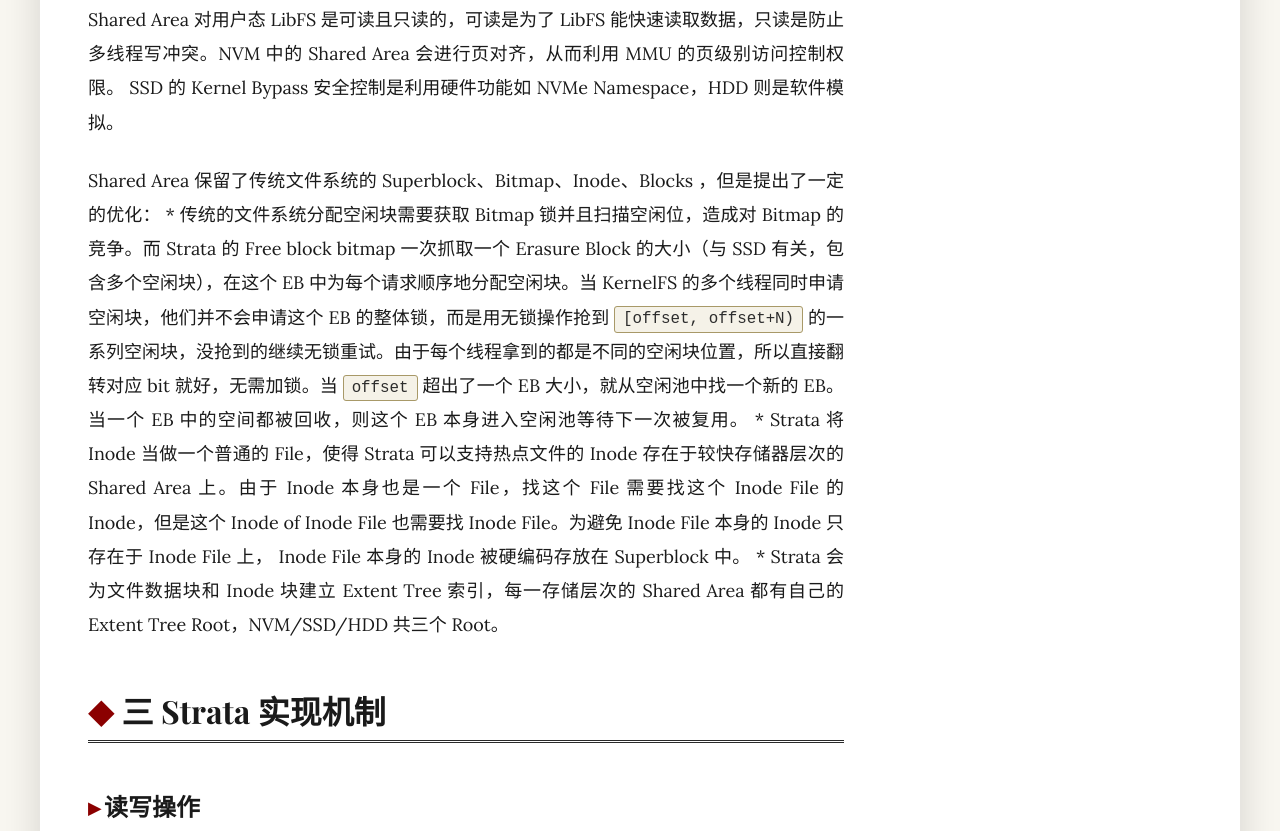
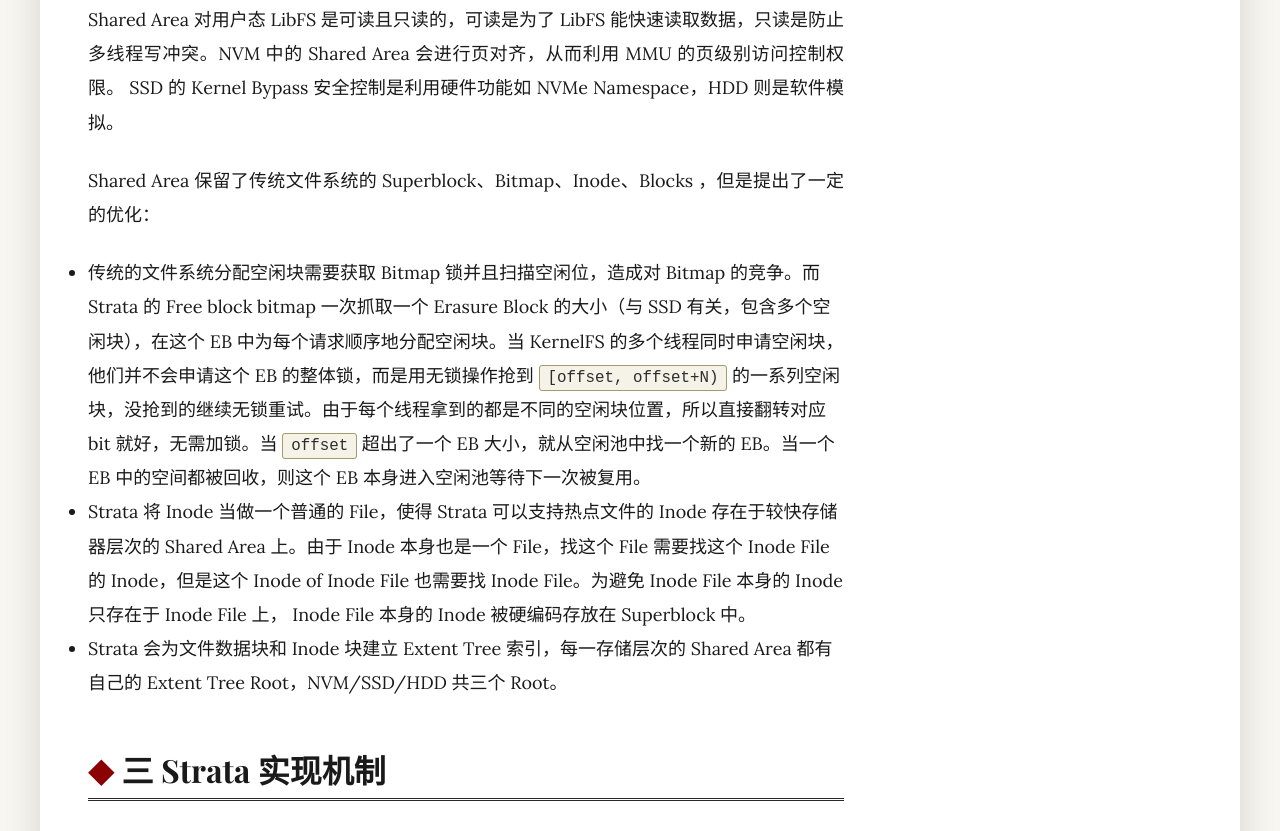
Before and after one commit to AMIRIOX/amiriox.github.io, a plain HTML site: page 2026/01/27/paper_strata/index.html in a window 1280 px wide. Shown: the part 3349-4180 px from the top of the page. Drawn offline with nearby package versions, Linux system fonts and the light colour scheme; files whose address does not match are found by name.

Commit message:
Site updated: 2026-01-28 22:08:39

```diff
--- a/2026/01/27/paper_strata/index.html
+++ b/2026/01/27/paper_strata/index.html
@@ -193,23 +193,28 @@ Area，形成实际的、读优化形式（Read-optimized）的文件数据。Ke
 会进行页对齐，从而利用 MMU 的页级别访问控制权限。 SSD 的 Kernel Bypass
 安全控制是利用硬件功能如 NVMe Namespace，HDD 则是软件模拟。</p>
 <p>Shared Area 保留了传统文件系统的 Superblock、Bitmap、Inode、Blocks
-，但是提出了一定的优化： * 传统的文件系统分配空闲块需要获取 Bitmap
-锁并且扫描空闲位，造成对 Bitmap 的竞争。而 Strata 的 Free block bitmap
-一次抓取一个 Erasure Block 的大小（与 SSD 有关，包含多个空闲块），在这个
-EB 中为每个请求顺序地分配空闲块。当 KernelFS
+，但是提出了一定的优化：</p>
+<ul>
+<li>传统的文件系统分配空闲块需要获取 Bitmap 锁并且扫描空闲位，造成对
+Bitmap 的竞争。而 Strata 的 Free block bitmap 一次抓取一个 Erasure Block
+的大小（与 SSD 有关，包含多个空闲块），在这个 EB
+中为每个请求顺序地分配空闲块。当 KernelFS
 的多个线程同时申请空闲块，他们并不会申请这个 EB
 的整体锁，而是用无锁操作抢到 <code>[offset, offset+N)</code>
 的一系列空闲块，没抢到的继续无锁重试。由于每个线程拿到的都是不同的空闲块位置，所以直接翻转对应
 bit 就好，无需加锁。当 <code>offset</code> 超出了一个 EB
 大小，就从空闲池中找一个新的 EB。当一个 EB 中的空间都被回收，则这个 EB
-本身进入空闲池等待下一次被复用。 * Strata 将 Inode 当做一个普通的
-File，使得 Strata 可以支持热点文件的 Inode 存在于较快存储器层次的 Shared
-Area 上。由于 Inode 本身也是一个 File，找这个 File 需要找这个 Inode File
-的 Inode，但是这个 Inode of Inode File 也需要找 Inode File。为避免 Inode
-File 本身的 Inode 只存在于 Inode File 上， Inode File 本身的 Inode
-被硬编码存放在 Superblock 中。 * Strata 会为文件数据块和 Inode 块建立
-Extent Tree 索引，每一存储层次的 Shared Area 都有自己的 Extent Tree
-Root，NVM/SSD/HDD 共三个 Root。</p>
+本身进入空闲池等待下一次被复用。</li>
+<li>Strata 将 Inode 当做一个普通的 File，使得 Strata 可以支持热点文件的
+Inode 存在于较快存储器层次的 Shared Area 上。由于 Inode 本身也是一个
+File，找这个 File 需要找这个 Inode File 的 Inode，但是这个 Inode of
+Inode File 也需要找 Inode File。为避免 Inode File 本身的 Inode 只存在于
+Inode File 上， Inode File 本身的 Inode 被硬编码存放在 Superblock
+中。</li>
+<li>Strata 会为文件数据块和 Inode 块建立 Extent Tree
+索引，每一存储层次的 Shared Area 都有自己的 Extent Tree
+Root，NVM/SSD/HDD 共三个 Root。</li>
+</ul>
 <h2 id="三-strata-实现机制">三 Strata 实现机制</h2>
 <h3 id="读写操作">读写操作</h3>
 <p>对于读操作，LibFS 会先在 DRAM 中的 File data cache 寻找，若 cache
@@ -265,11 +270,11 @@ NOVA, SSD 层的 F2FS, HDD 层的 EXT4.</p>
 分布的随机写入(一小部分热点被反复写，占比越大的部分写入越少，符合实际需求场景)，比较写入效率（写放大的倒数），在较小数据规模下，Strata
 的写放大极小，因为这种大量 small write 正是 LibFS Update log
 用武之地</p>
-<p><img src="images/Pasted%20image%2020260128205310.png" /></p>
+<p><img src="/images/Pasted%20image%2020260128205310.png" /></p>
 <p>NVM 上的平均 IO 延迟，依然是在 small write 上有优势，因为 LibFS
 的部分是零拷贝的，Digest 是后台任务。其他情况大部分持平。Error Bar
 代表的是 P99 Latency，Strata 的稳定性也优于对比对象。</p>
-<p><img src="images/Pasted%20image%2020260128205428.png" /></p>
+<p><img src="/images/Pasted%20image%2020260128205428.png" /></p>
 <p>NVM 多线程吞吐量扩展性测试，在随机写的情况下 8 线程时 Strata
 的吞吐量比 NOVA 高出 28%（这个图太难绷了，看着都在 2.0
 附近，但其实其一单位是 GB/s,
@@ -279,23 +284,23 @@ NOVA, SSD 层的 F2FS, HDD 层的 EXT4.</p>
 要更线性更好一些。毕竟 NOVA 是 per-inode
 的锁，粒度比较小，并发性很好。不过 NVM
 本来也比较快，依然拉不开差距。</p>
-<p><img src="images/Pasted%20image%2020260128210120.png" /></p>
+<p><img src="/images/Pasted%20image%2020260128210120.png" /></p>
 <p>SSD 多线程吞吐量扩展性测试。在写入场景下 Strata
 无疑最出色，几乎是顶着 SSD 带宽来的，通过 log
 把随机写转换为顺序写非常成功。但是读操作表现比较一般。随机读的那张图没什么意义，因为这里测的
 Strata
 是单线程的。其实我觉得有一点“懒加载”写操作，把写操作的负载均摊一些到读上了</p>
-<p><img src="images/Pasted%20image%2020260128210820.png" /> ###
+<p><img src="/images/Pasted%20image%2020260128210820.png" /> ###
 Macrobenchmark</p>
 <p>宏基准测试成绩比微基准测试好很多，在 Varmail, Fileserver
 上吞吐量领先。邮件服务器产生临时文件，先创建后删除，这些临时文件产生的
 log 都在 NVM 的 Update log 里被抵消了，无需 Digest.</p>
-<p><img src="images/Pasted%20image%2020260128212212.png" /></p>
+<p><img src="/images/Pasted%20image%2020260128212212.png" /></p>
 <p>在 LevelDB Benchmark 的写操作上 Strata
 也领先（尤其在数据较小时），主要是同步 write 带来的好处，不用每次都
 <code>fsync()</code></p>
 <p>在 Redis SET 测试上吞吐量领先但差距不大。</p>
-<p><img src="images/Pasted%20image%2020260128212410.png" /></p>
+<p><img src="/images/Pasted%20image%2020260128212410.png" /></p>
 <h2 id="五-阅读总结">五 阅读总结</h2>
 <p>看力竭了，比 NOVA
 复杂很多，很多机制的意义和目的要想一会才能明白，不像 NOVA
```
Also changed, not shown: 2026/01/24/paper_NOVA/index.html (+6 -3 lines), atom.xml (+5 -5 lines).
